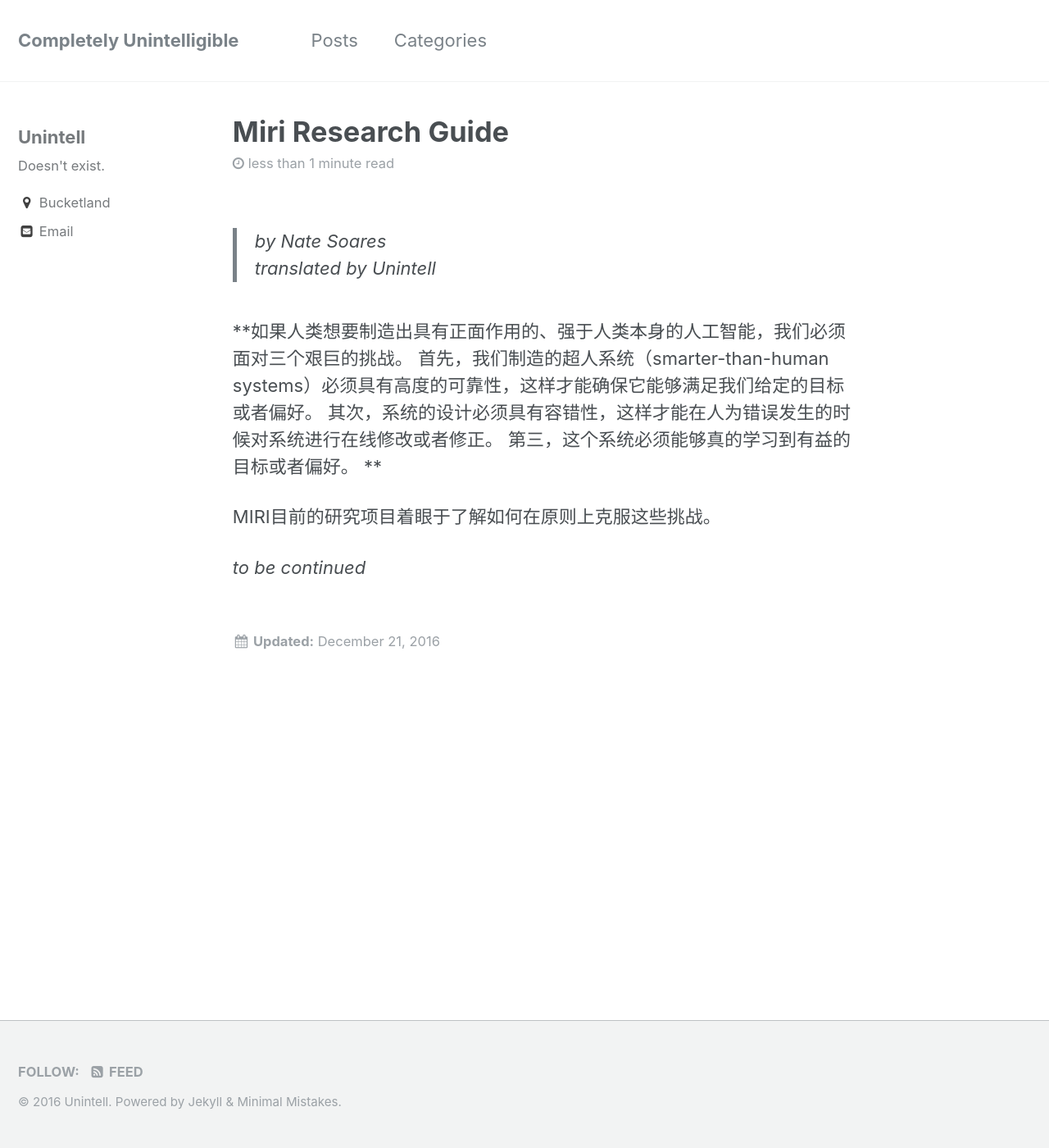
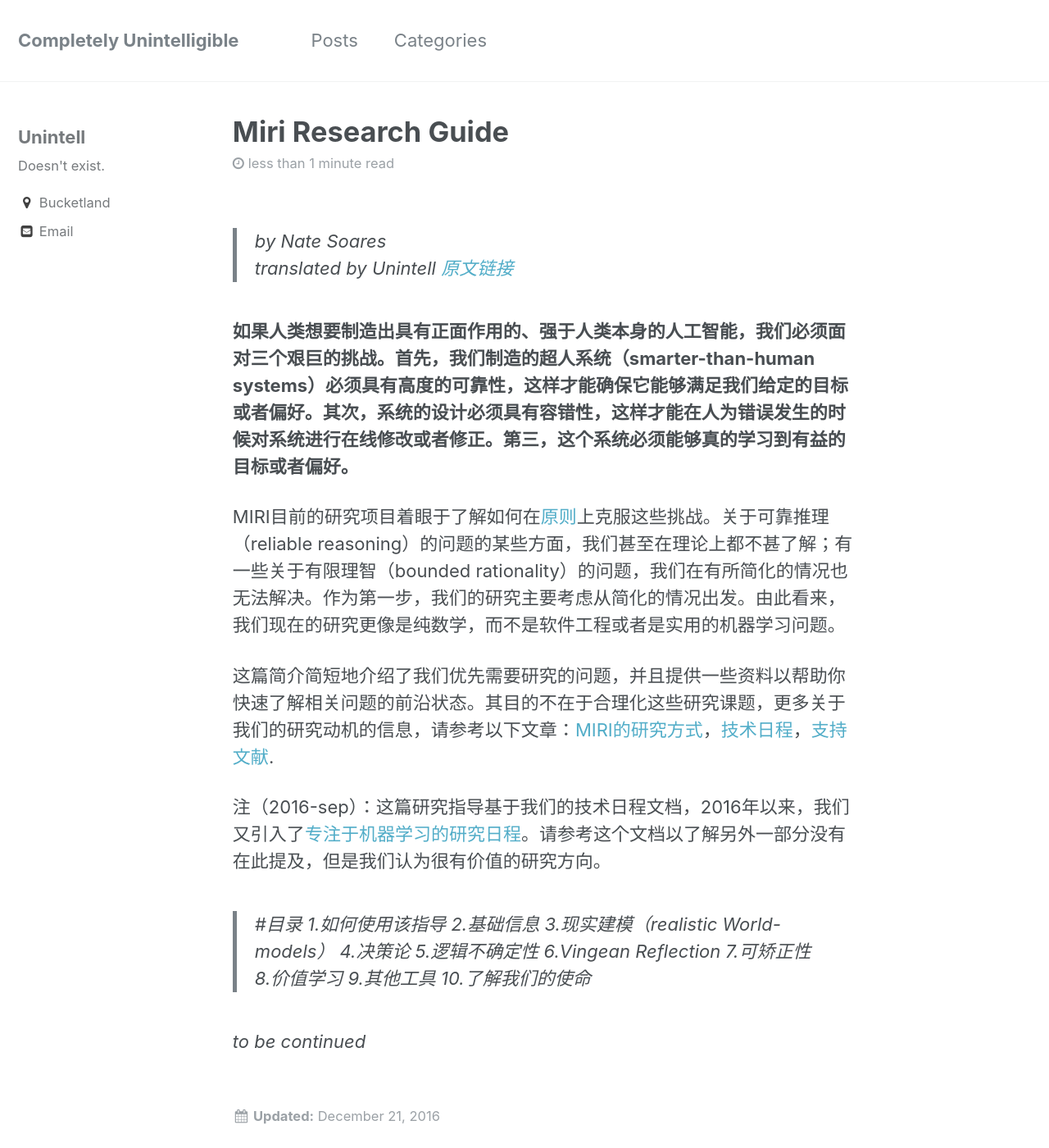
Before and after one commit to unintell/unintell.github.io, a Jekyll site: the page built from _posts/2016-12-21-MIRI-Research-Guide.md, in a window 1280 px wide and 1400 px high. Shown: the whole window at 82% size. Built offline with Jekyll 4.4.1, drawn with Linux system fonts in a browser that asks for light colours.

Commit message:
p1, intro

```diff
--- a/_posts/2016-12-21-MIRI-Research-Guide.md
+++ b/_posts/2016-12-21-MIRI-Research-Guide.md
@@ -1,14 +1,27 @@
->by Nate Soares
->translated by Unintell
-
-**如果人类想要制造出具有正面作用的、强于人类本身的人工智能，我们必须面对三个艰巨的挑战。
-首先，我们制造的超人系统（smarter-than-human systems）必须具有高度的可靠性，这样才能确保它能够满足我们给定的目标或者偏好。
-其次，系统的设计必须具有容错性，这样才能在人为错误发生的时候对系统进行在线修改或者修正。
-第三，这个系统必须能够真的学习到有益的目标或者偏好。
-**
+> by Nate Soares
+> translated by Unintell
+[原文链接](https://intelligence.org/research-guide/)
 
 
-MIRI目前的研究项目着眼于了解如何在原则上克服这些挑战。
+**如果人类想要制造出具有正面作用的、强于人类本身的人工智能，我们必须面对三个艰巨的挑战。首先，我们制造的超人系统（smarter-than-human systems）必须具有高度的可靠性，这样才能确保它能够满足我们给定的目标或者偏好。其次，系统的设计必须具有容错性，这样才能在人为错误发生的时候对系统进行在线修改或者修正。第三，这个系统必须能够真的学习到有益的目标或者偏好。**
+
+MIRI目前的研究项目着眼于了解如何在[原则](https://intelligence.org/2015/07/27/miris-approach/)上克服这些挑战。关于可靠推理（reliable reasoning）的问题的某些方面，我们甚至在理论上都不甚了解；有一些关于有限理智（bounded rationality）的问题，我们在有所简化的情况也无法解决。作为第一步，我们的研究主要考虑从简化的情况出发。由此看来，我们现在的研究更像是纯数学，而不是软件工程或者是实用的机器学习问题。
+
+这篇简介简短地介绍了我们优先需要研究的问题，并且提供一些资料以帮助你快速了解相关问题的前沿状态。其目的不在于合理化这些研究课题，更多关于我们的研究动机的信息，请参考以下文章：[MIRI的研究方式](https://intelligence.org/2015/07/27/miris-approach/)，[技术日程](http://intelligence.org/files/TechnicalAgenda.pdf)，[支持文献](http://intelligence.org/technical-agenda).
+
+注（2016-sep）：这篇研究指导基于我们的技术日程文档，2016年以来，我们又引入了[专注于机器学习的研究日程](https://intelligence.org/files/AlignmentMachineLearning.pdf)。请参考这个文档以了解另外一部分没有在此提及，但是我们认为很有价值的研究方向。
+
+> #目录
+> 1.如何使用该指导
+> 2.基础信息
+> 3.现实建模（realistic World-models）
+> 4.决策论
+> 5.逻辑不确定性
+> 6.Vingean Reflection
+> 7.可矫正性
+> 8.价值学习
+> 9.其他工具
+> 10.了解我们的使命
 
 
 
```
